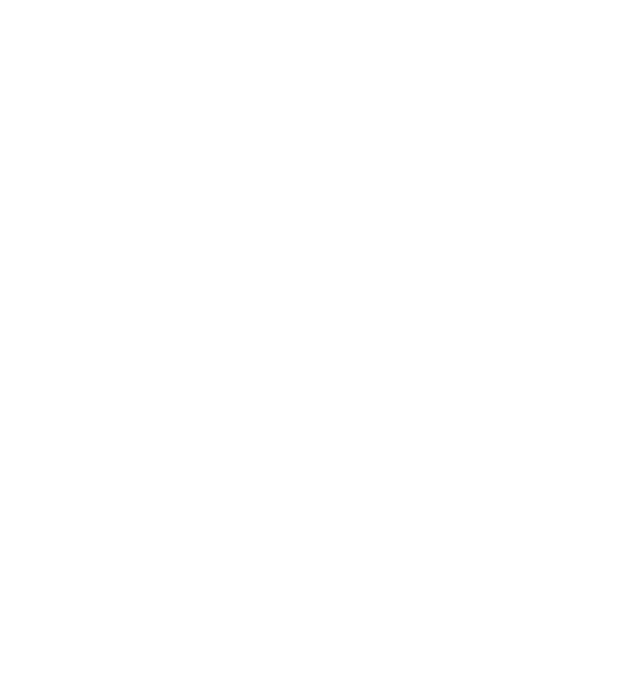
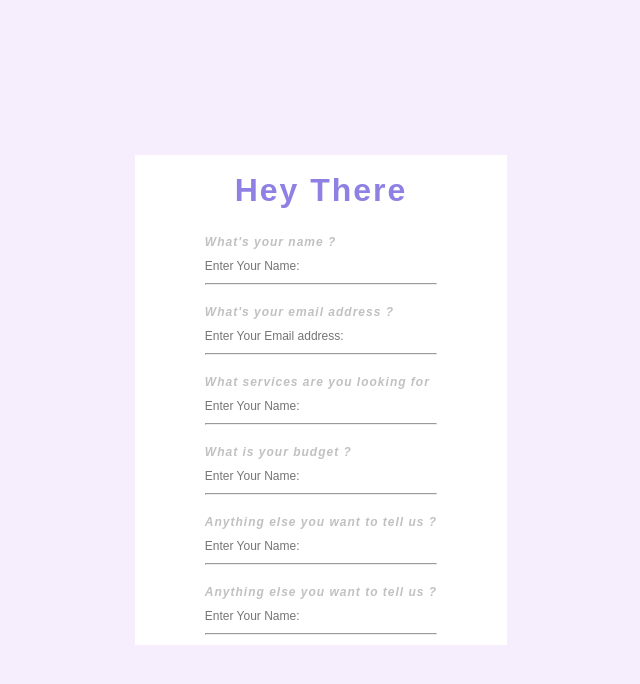
Before and after one commit to Avenger22/hoxton-html-user-input, a plain HTML site: page index.html in a window 1280 px wide. Shown: the whole page, without its empty margins (319-959 px from the left). Drawn offline with Linux system fonts and the light colour scheme.

Commit message:
update added som things

```diff
--- a/assets/css/style.css
+++ b/assets/css/style.css
@@ -15,3 +15,59 @@ a {
 html {
     scroll-behavior: smooth;
 }
+
+section.container-1 {
+    display: grid;
+    grid-template-rows: auto;
+    place-items: center;
+    background-color: #f7eefd;
+    height: 100vh;
+}
+
+section.container-1 .form-container {
+    background-color: #ffffff;
+    display: grid;
+    place-items: center;
+}
+
+section.container-1 .form-container form.form {
+    display: grid;
+    grid-template-rows: repeat(7, 1fr);
+    grid-gap: 20px;
+    padding: 10px 70px;
+}
+
+section.container-1 .form-container form.form label.labels {
+    display: grid;
+    grid-gap: 10px;
+}
+
+section.container-1 .form-container form.form .header {
+    display: grid;
+    place-items: center;
+}
+
+section.container-1 .form-container form.form .header h1 {
+    color: #8e81e3;
+    letter-spacing: 2px;
+    font-size: 32px;
+    font-weight: 900;
+    font-family: sans-serif;
+}
+
+section.container-1 .form-container form.form label.labels span {
+    color: #c1c1c1;
+    font-size: 12px;
+    font-weight: 900;
+    font-family: sans-serif;
+    letter-spacing: 1px;
+    font-style: italic;
+}
+
+section.container-1 .form-container form.form label.labels input {
+    border: none;
+    font-size: 12px;
+    font-weight: 500;
+    font-family: sans-serif;
+    color: #8a8a8a;
+}
--- a/index.html
+++ b/index.html
@@ -12,6 +12,58 @@
 
 <body>
 
+    <section class="container-1" id="container-1">
+
+        <div class="form-container">
+
+            <form class="form">
+
+                <div class="header">
+                    <h1>Hey There</h1>
+                </div>
+
+                <label for="" class="labels">
+                    <span>What's your name ?</span>
+                    <input type="text" placeholder="Enter Your Name: ">
+                    <hr>
+                </label>
+
+                <label for="" class="labels">
+                    <span>What's your email address ?</span>
+                    <input type="email" placeholder="Enter Your Email address: ">
+                    <hr>
+                </label>
+
+                <label for="" class="labels">
+                    <span>What services are you looking for</span>
+                    <input type="text" placeholder="Enter Your Name: ">
+                    <hr>
+                </label>
+
+                <label for="" class="labels">
+                    <span>What is your budget ?</span>
+                    <input type="text" placeholder="Enter Your Name: ">
+                    <hr>
+                </label>
+
+                <label for="" class="labels">
+                    <span>Anything else you want to tell us ?</span>
+                    <input type="text" placeholder="Enter Your Name: ">
+                    <hr>
+                </label>
+
+                <label for="" class="labels">
+                    <span>Anything else you want to tell us ?</span>
+                    <input type="text" placeholder="Enter Your Name: ">
+                    <hr>
+                </label>
+
+
+            </form>
+
+        </div>
+
+    </section>
+
 </body>
-
 </html>
```
